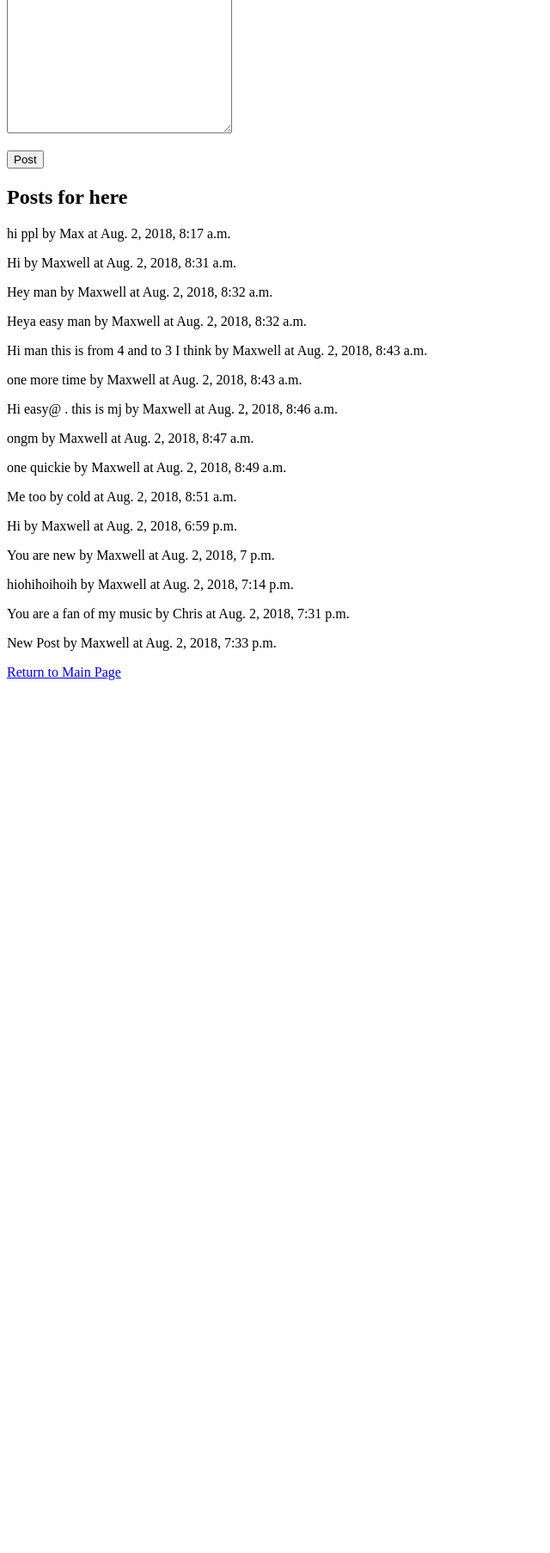
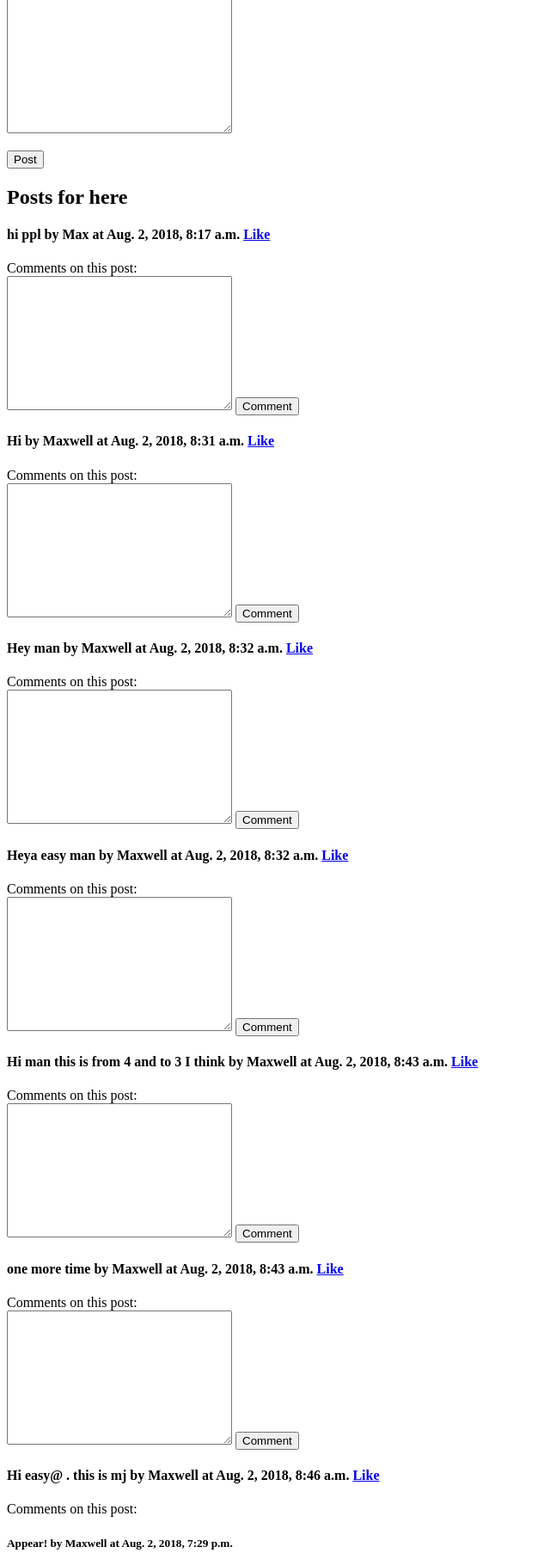
Before and after one commit to codejoy-wins/Fakebook, a Django app: template apps/haterz/templates/haterz/wall.html in a window 1280 px wide. Shown: the part 128-1934 px from the top of the page at 86% size, without its empty margins (0-640 px from the left). Before the commit the page ends 919 px from the top, so only its background shows below. Run offline with Django 3.2, Linux system fonts and the light colour scheme; the template is opened without the code that fills it: values that come from a table or form of the project are taken from there, others are empty; the visitor is signed in with stand-in values (Sample User, id 1); data comes from the database, SQL or seed files in the repository; both versions use the stored data as it was after the commit; parts of the project's set-up code (start-up, migrations or seed data) failed here and were passed over.

Commit message:
added comments on posts

```diff
--- a/apps/haterz/templates/haterz/wall.html
+++ b/apps/haterz/templates/haterz/wall.html
@@ -20,9 +20,21 @@
     {% endfor %} -->
     <h2>Posts for here</h2>
     {% for post in my_posts %}
-        <p>{{post.content}} by {{post.author.first_name}} at {{post.created_at}}</p>
+        <h4>{{post.content}} by {{post.author.first_name}} at {{post.created_at}} <a href="/like/{{post.id}}">Like</a> </h4>
+        Comments on this post:
+        {% for comment in comments %}
+            {% if comment.post.id == post.id%}
+                <h5>{{comment.content}} by {{comment.author.first_name}} at {{comment.created_at}}</h5>
+            {% endif %}
+        {% endfor %}
+        <form action="/comment/{{post.id}}" method="POST">
+            {% csrf_token %}
+            <textarea name="content" id="c" cols="30" rows="10"></textarea>
+            <input type="submit" value = "Comment">
+        </form>
+        <!-- <a href="/comment/{{post.id}}">Comment</a> -->
     {% endfor %}
-
+        <p></p>
     <a href="/main">Return to Main Page</a>
 </body>
 </html>
--- a/apps/haterz/urls.py
+++ b/apps/haterz/urls.py
@@ -14,6 +14,8 @@ urlpatterns = [
     url(r'^update/(?P<record_id>\d+)$', views.update),
     url(r'^wall/(?P<wall_id>\d+)$', views.wall),
     url(r'^post/(?P<wall_id>\d+)$', views.post),
+    url(r'^like/(?P<post_id>\d+)$', views.like),
+    url(r'^comment/(?P<post_id>\d+)$', views.comment),
 
     url(r'^', views.odell),
 ]
```
Also changed, not shown: apps/haterz/views.py (+31 -8 lines), db.sqlite3, 2 other files.
